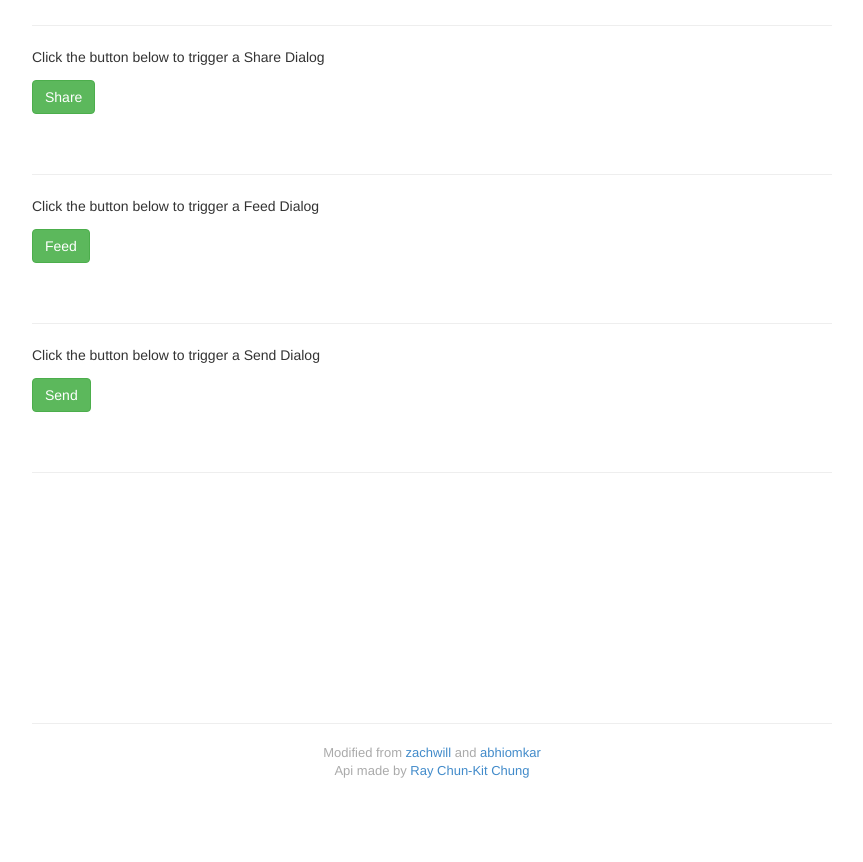
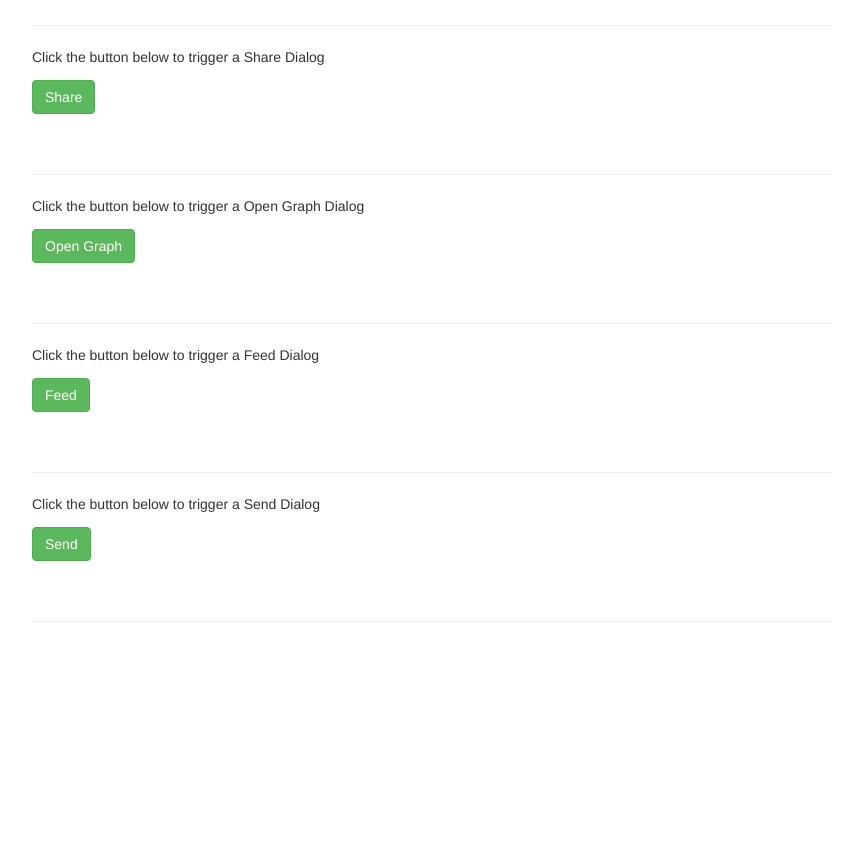
Before and after one commit to arara-chung/arara-fb-page-test01, a Flask app: page / in a window 1280 px wide. Shown: the part 323-1185 px from the top of the page, without its empty margins (208-1071 px from the left). Before the commit the page ends 1101 px from the top, so only its background shows below. Run offline with Flask 2, Linux system fonts and the light colour scheme; some libraries are stand-ins or nearby versions.

Commit message:
home changed

```diff
--- a/templates/home.html
+++ b/templates/home.html
@@ -71,10 +71,10 @@
 <!-- Your share dialog code -->
 <p>Click the button below to trigger a Share Dialog</p>
 
-<div id="shareBtn" class="btn btn-success clearfix">Share</div>
+<div id="shareBtn001" class="btn btn-success clearfix">Share</div>
 
 <script>
-document.getElementById('shareBtn').onclick = function() {
+document.getElementById('shareBtn001').onclick = function() {
   FB.ui({
     method: 'share',
     display: 'popup',
@@ -82,19 +82,53 @@ document.getElementById('shareBtn').onclick = function() {
   }, function(response){});
 }
 </script>
+<!--
+https://www.facebook.com/dialog/share?
+  app_id=145634995501895
+  &display=popup
+  &href=https%3A%2F%2Fdevelopers.facebook.com%2Fdocs%2F
+  &redirect_uri=https%3A%2F%2Fdevelopers.facebook.com%2Ftools%2Fexplorer
+-->
+
 
 <br>
 <br>
 <br>
 <hr />
 
+
+
+<!-- Your open graph dialog code -->
+<p>Click the button below to trigger a Open Graph Dialog</p>
+
+<div id="shareBtn002" class="btn btn-success clearfix">Open Graph</div>
+
+<script>
+document.getElementById('shareBtn002').onclick = function() {
+    FB.ui({
+      method: 'share_open_graph',
+      action_type: 'og.likes',
+      action_properties: JSON.stringify({
+          object:'https://developers.facebook.com/docs/',
+      })
+    }, function(response){});
+}
+</script>
+<br>
+<br>
+<br>
+<hr />
+
+
+
+
 <!-- Your feed dialog code -->
 <p>Click the button below to trigger a Feed Dialog</p>
 
-<div id="shareBtn002" class="btn btn-success clearfix">Feed</div>
+<div id="shareBtn003" class="btn btn-success clearfix">Feed</div>
 
 <script>
-document.getElementById('shareBtn002').onclick = function() {
+document.getElementById('shareBtn003').onclick = function() {
     FB.ui({
       method: 'feed',
       link: 'https://arara-fb-page-test01.herokuapp.com/',
@@ -102,26 +136,39 @@ document.getElementById('shareBtn002').onclick = function() {
     }, function(response){});
 }
 </script>
-
+<!--
+https://www.facebook.com/dialog/feed?
+  app_id=145634995501895
+  &display=popup&amp;caption=An%20example%20caption
+  &link=https%3A%2F%2Fdevelopers.facebook.com%2Fdocs%2F
+  &redirect_uri=https://developers.facebook.com/tools/explorer
+-->
 <br>
 <br>
 <br>
 <hr />
 
 
+
 <!-- Your feed dialog code -->
 <p>Click the button below to trigger a Send Dialog</p>
 
-<div id="shareBtn003" class="btn btn-success clearfix">Send</div>
+<div id="shareBtn004" class="btn btn-success clearfix">Send</div>
 
 <script>
-document.getElementById('shareBtn003').onclick = function() {
+document.getElementById('shareBtn004').onclick = function() {
     FB.ui({
       method: 'send',
       link: 'http://www.nytimes.com/interactive/2015/04/15/travel/europe-favorite-streets.html',
     });
 }
 </script>
+<!--
+http://www.facebook.com/dialog/send?
+  app_id=123456789
+  &amp;link=http://www.nytimes.com/interactive/2015/04/15/travel/europe-favorite-streets.html
+  &amp;redirect_uri=https://www.domain.com/
+-->
 
 <br>
 <br>
```
